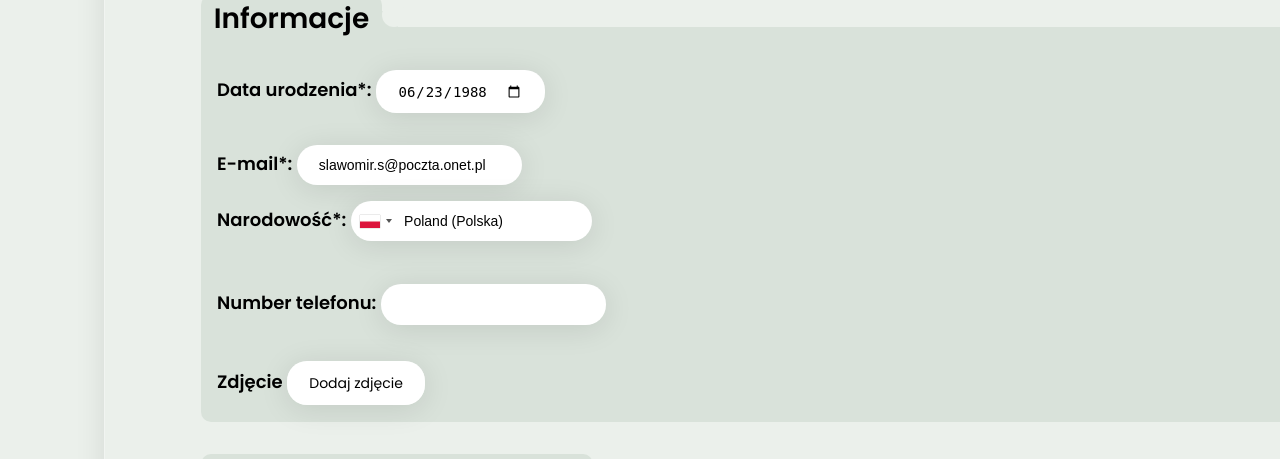
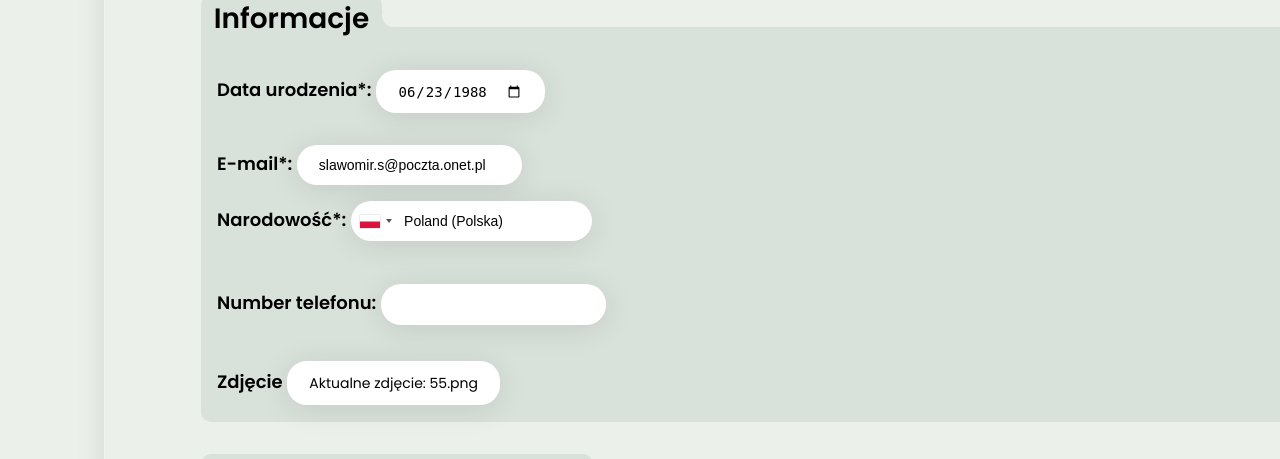
Before and after one commit to Siwek9/job-search-website, a PHP site: page /job-search-website/cv-edit.php in a window 1280 px wide; the page is wider, and only the part inside the window is pictured. Shown: the part 437-896 px from the top of that part. Run offline with PHP 8.4, Linux system fonts and the light colour scheme; a user stored in the database is signed in; data comes from the database, SQL or seed files in the repository; some libraries are stand-ins or nearby versions.

Commit message:
cv-edit photo name display update

```diff
--- a/cv-edit.php
+++ b/cv-edit.php
@@ -141,7 +141,11 @@
                     iti.setNumber("<?php echo $userData['phone_number'] ?>");
                   </script>
                 <!-- DATA: Photo -->
-                <b>Zdjęcie</b> <input type="file" name="photo" id="file" accept=".png,.jpg,.jpeg"> <label for="file" id="fileLbl">Dodaj zdjęcie</label>
+                <?php
+                    if($userData['photo_name'] != "") echo "<b>Zdjęcie</b> <input type=\"file\" name=\"photo\" id=\"file\" accept=\".png,.jpg,.jpeg\"> <label for=\"file\" id=\"fileLbl\">Aktualne zdjęcie: {$userData['photo_name']}</label>";
+                    else echo "<b>Zdjęcie</b> <input type=\"file\" name=\"photo\" id=\"file\" accept=\".png,.jpg,.jpeg\"> <label for=\"file\" id=\"fileLbl\">Dodaj zdjęcie</label>";
+                ?>
+
             </div>
             <div class="cv-job-experience-education relative">
                 <span class="title">
```
